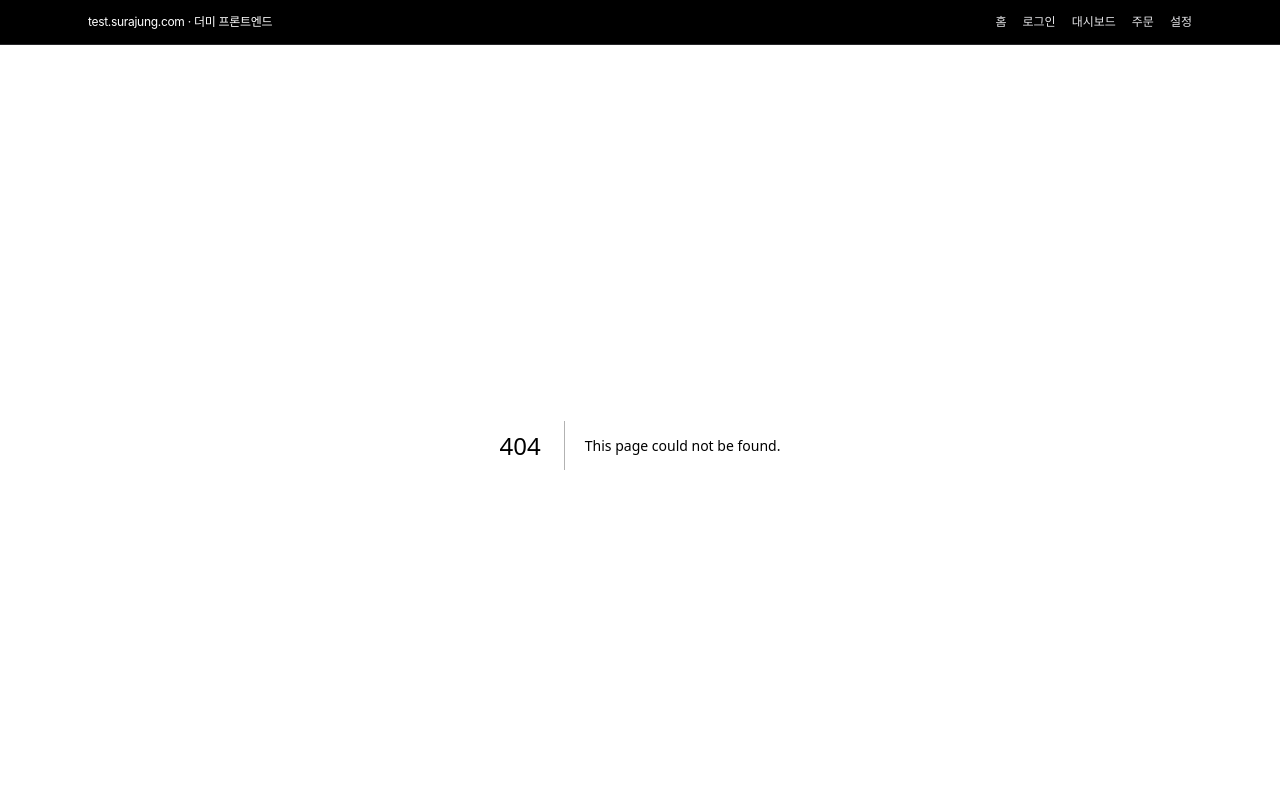
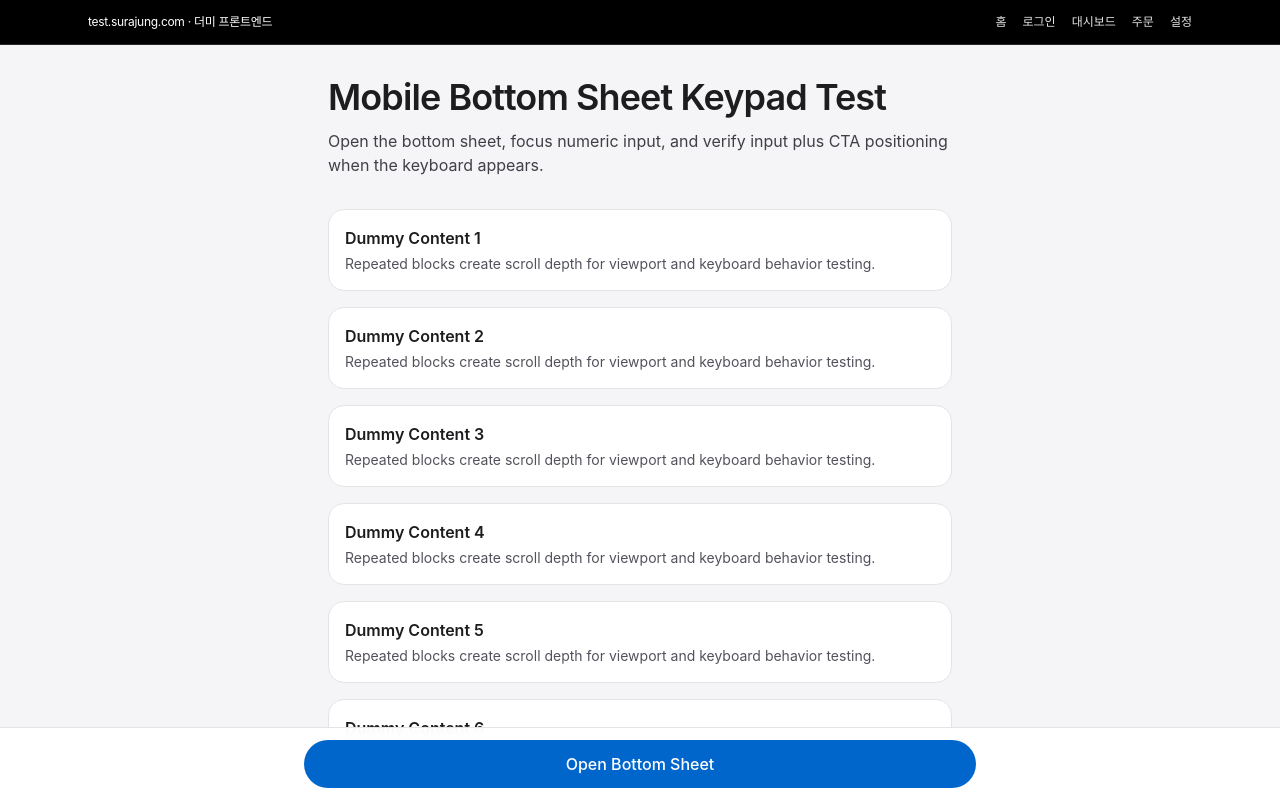
Before and after one commit to surajung/test, a Next.js app: page /sandbox/mobile-keypad-sheet in a window 1280 px wide. Before the commit this address had no page. Shown: the top 799 px of the page. Built offline with nearby package versions, Linux system fonts and the light colour scheme.

Commit message:
샌드박스 바텀시트 키패드 테스트 페이지 추가

```diff
--- /dev/null
+++ b/src/app/sandbox/mobile-keypad-sheet/page.tsx
@@ -0,0 +1,78 @@
+"use client";
+
+import { useState } from "react";
+
+export default function MobileKeypadSheetPage() {
+  const [open, setOpen] = useState(false);
+
+  return (
+    <main className="tile-parchment min-h-[100dvh]">
+      <section className="mx-auto w-full max-w-2xl px-4 pb-32 pt-8 sm:px-6">
+        <h2 className="text-3xl font-semibold tracking-tight sm:text-4xl">
+          Mobile Bottom Sheet Keypad Test
+        </h2>
+        <p className="mt-3 text-zinc-700">
+          Open the bottom sheet, focus numeric input, and verify input plus CTA
+          positioning when the keyboard appears.
+        </p>
+
+        <div className="mt-8 space-y-4">
+          {Array.from({ length: 16 }).map((_, idx) => (
+            <article
+              key={idx}
+              className="rounded-2xl border border-zinc-200 bg-white p-4"
+            >
+              <h3 className="text-base font-semibold">Dummy Content {idx + 1}</h3>
+              <p className="mt-1 text-sm text-zinc-600">
+                Repeated blocks create scroll depth for viewport and keyboard
+                behavior testing.
+              </p>
+            </article>
+          ))}
+        </div>
+      </section>
+
+      <div className="fixed inset-x-0 bottom-0 z-30 border-t border-zinc-200 bg-white/95 px-4 pb-[calc(env(safe-area-inset-bottom)+12px)] pt-3 backdrop-blur sm:px-6">
+        <div className="mx-auto w-full max-w-2xl">
+          <button
+            onClick={() => setOpen(true)}
+            className="h-12 w-full rounded-full bg-[var(--primary)] text-base font-medium text-white hover:bg-[var(--primary-focus)]"
+          >
+            Open Bottom Sheet
+          </button>
+        </div>
+      </div>
+
+      {open ? (
+        <div className="fixed inset-0 z-40 bg-black/40" onClick={() => setOpen(false)}>
+          <div
+            className="absolute inset-x-0 bottom-0 rounded-t-3xl bg-white px-4 pb-[calc(env(safe-area-inset-bottom)+12px)] pt-4 sm:px-6"
+            onClick={(e) => e.stopPropagation()}
+          >
+            <div className="mx-auto w-full max-w-2xl">
+              <div className="mx-auto mb-3 h-1.5 w-12 rounded-full bg-zinc-300" />
+              <h3 className="text-lg font-semibold text-zinc-900">Bottom Sheet Form</h3>
+              <p className="mt-1 text-sm text-zinc-600">
+                Focus the numeric input to test keyboard overlap behavior.
+              </p>
+
+              <label className="mt-4 block text-sm font-medium text-zinc-700">
+                Numeric Input
+              </label>
+              <input
+                type="number"
+                inputMode="numeric"
+                placeholder="Enter number"
+                className="mt-2 h-12 w-full rounded-full border border-zinc-300 px-4 text-base"
+              />
+
+              <button className="mt-4 h-12 w-full rounded-full bg-[var(--primary)] text-base font-medium text-white hover:bg-[var(--primary-focus)]">
+                Continue
+              </button>
+            </div>
+          </div>
+        </div>
+      ) : null}
+    </main>
+  );
+}
--- a/src/app/sandbox/page.tsx
+++ b/src/app/sandbox/page.tsx
@@ -6,6 +6,12 @@ const sandboxLinks = [
     title: "Mobile Keypad Test",
     description:
       "Focus numeric input and verify input/CTA position while mobile keyboard is visible.",
+  },
+  {
+    href: "/sandbox/mobile-keypad-sheet",
+    title: "Mobile Bottom Sheet Keypad Test",
+    description:
+      "Open bottom sheet and verify numeric input/CTA position with keyboard.",
   },
 ];
 
```
